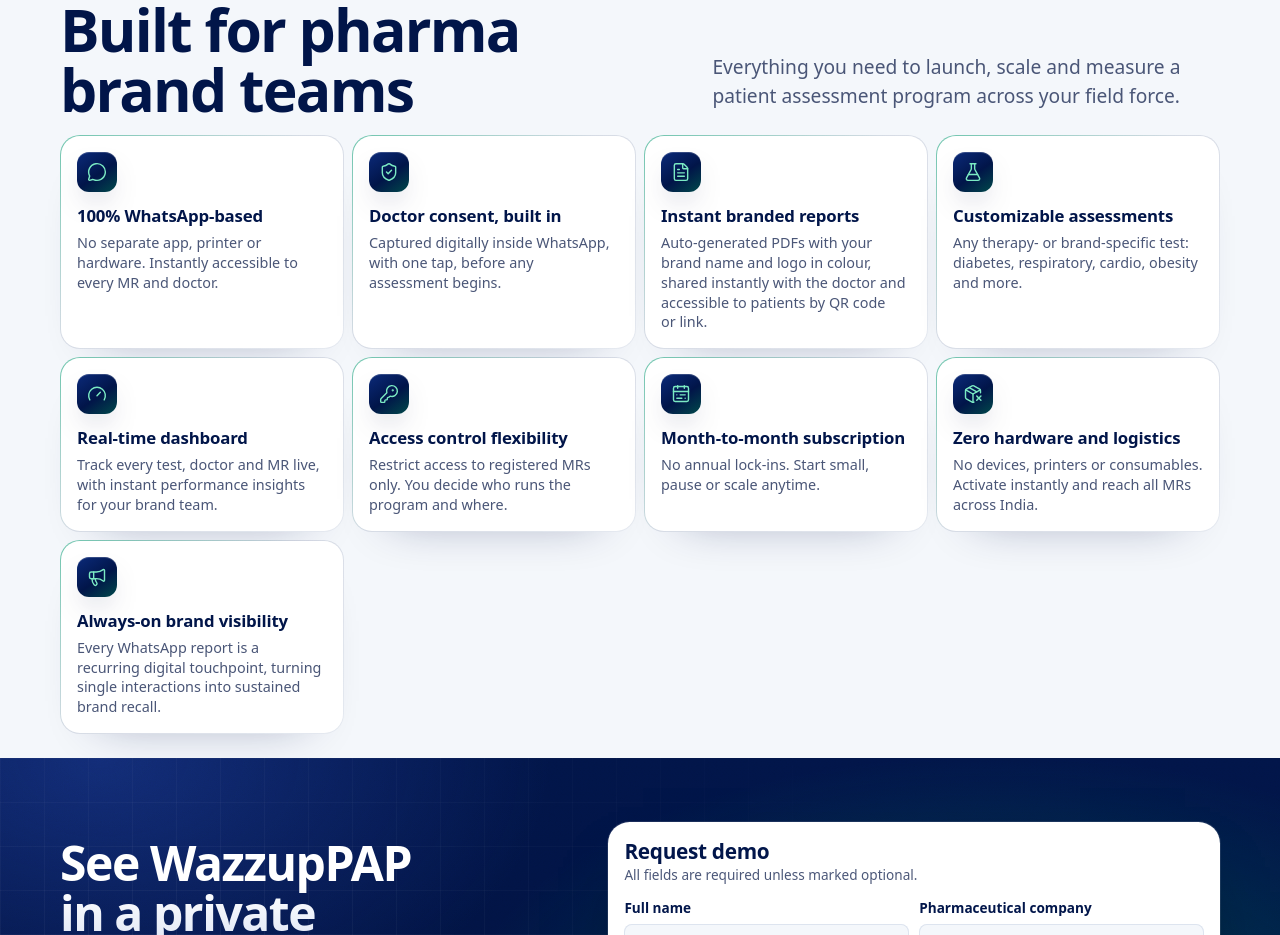
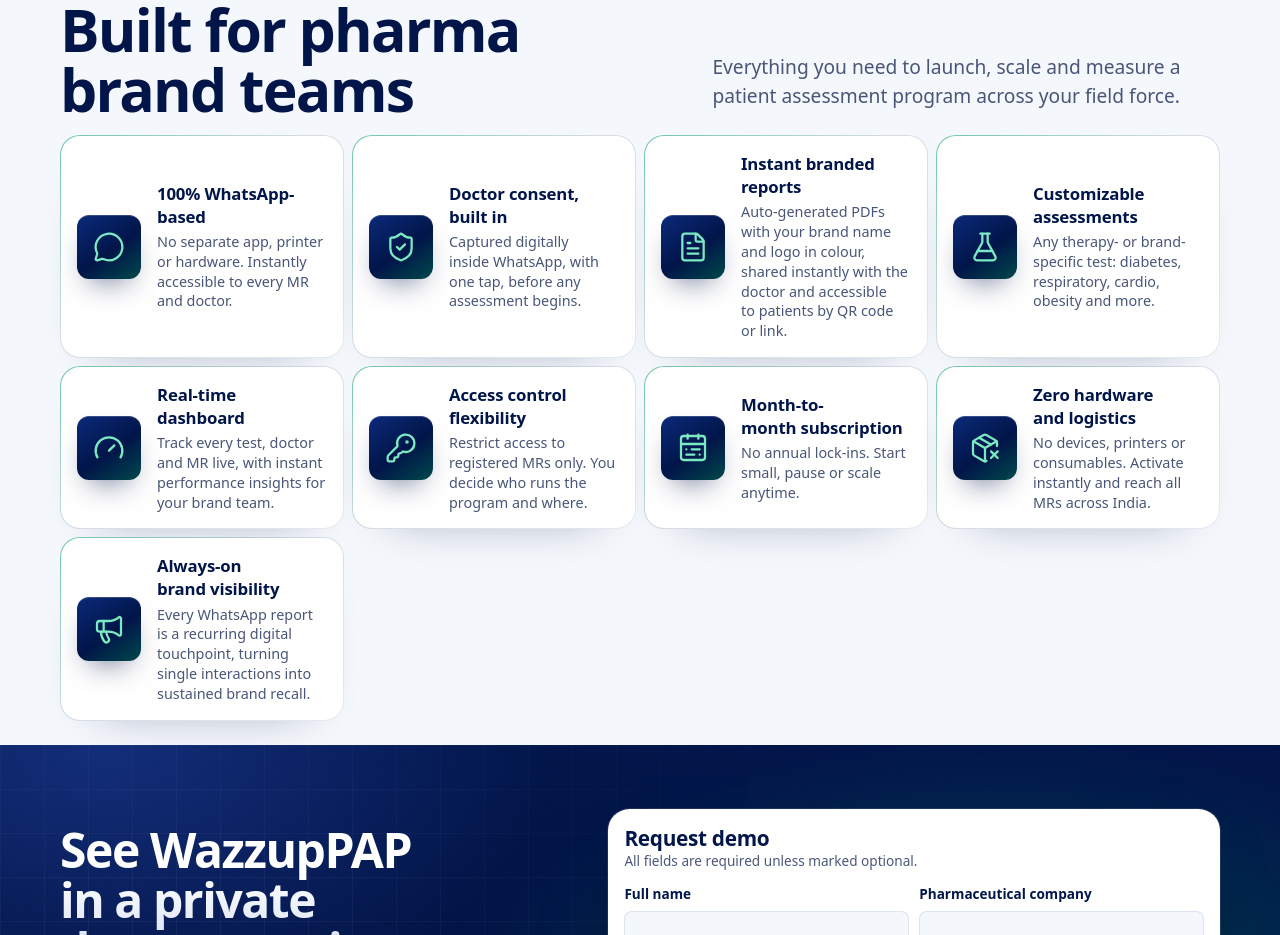
Before and after one commit to Rohan9833/WazzupPAP_display, a React (Vite) app in the folder frontend/: page / in a window 1280 px wide. Shown: the part 2780-3715 px from the top of the page. Built offline with nearby package versions, Linux system fonts and the light colour scheme; no server answers.

Commit message:
style: align feature cards icon and text horizontally

```diff
--- a/frontend/src/components/sections/Features.jsx
+++ b/frontend/src/components/sections/Features.jsx
@@ -41,13 +41,15 @@ export default function Features() {
           {FEATURES.map(({ icon: Icon, t, d }) => (
             <li
               key={t}
-              className="edge-card group relative overflow-hidden rounded-[1.25rem] p-3 shadow-[0_24px_50px_-40px_rgb(1_21_73/0.45)] transition-[transform,box-shadow] duration-300 hover:-translate-y-1 hover:shadow-[0_34px_60px_-38px_rgb(1_21_73/0.55)] sm:p-4"
+              className="edge-card group relative flex items-center gap-3 overflow-hidden rounded-[1.25rem] p-3 shadow-[0_24px_50px_-40px_rgb(1_21_73/0.45)] transition-[transform,box-shadow] duration-300 hover:-translate-y-1 hover:shadow-[0_34px_60px_-38px_rgb(1_21_73/0.55)] sm:gap-4 sm:p-4"
             >
-              <span className="icon-gem grid h-10 w-10 place-items-center rounded-xl">
-                <Icon className="h-5 w-5 text-[#7beac3]" strokeWidth={1.7} aria-hidden />
+              <span className="icon-gem grid h-14 w-14 shrink-0 place-items-center rounded-xl sm:h-16 sm:w-16">
+                <Icon className="h-7 w-7 text-[#7beac3] sm:h-8 sm:w-8" strokeWidth={1.7} aria-hidden />
               </span>
-              <h3 className="mt-3 text-[1.05rem] font-semibold leading-snug tracking-[-0.01em]">{t}</h3>
-              <p className="mt-1.5 text-[0.9rem] leading-snug">{d}</p>
+              <div className="min-w-0">
+                <h3 className="text-[1rem] font-semibold leading-snug tracking-[-0.01em] sm:text-[1.05rem]">{t}</h3>
+                <p className="mt-1 text-[0.82rem] leading-snug sm:text-[0.9rem]">{d}</p>
+              </div>
             </li>
           ))}
 
```
